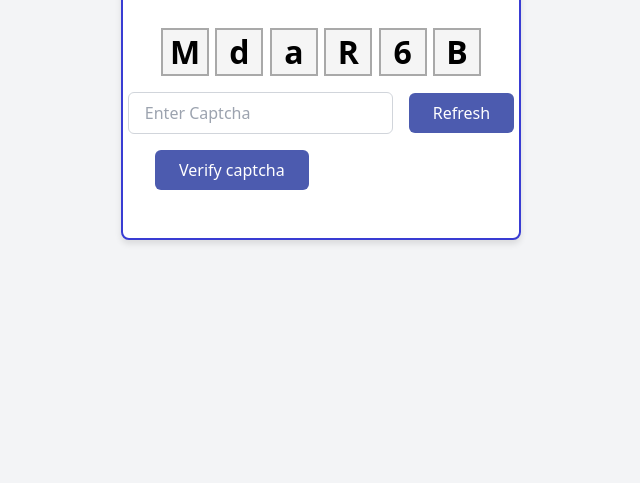
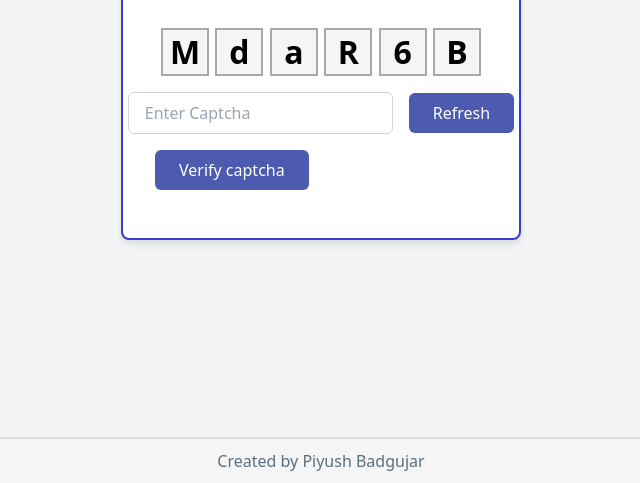
Before and after one commit to immortalWebDev/Captcha-generator, a plain HTML site: page index.html in a window 1280 px wide. Shown: the part 317-800 px from the top of the page, without its empty margins (319-959 px from the left). Drawn offline with nearby package versions, Linux system fonts and the light colour scheme.

Commit message:
Added simple footer and styling

```diff
--- a/index.html
+++ b/index.html
@@ -26,7 +26,10 @@
         <p id="resultMessage" class="result-message mt-4"></p>
     </div>
 
-    <script src="script.js"></script>
+    <footer>
+        <p>Created by Piyush Badgujar</p>
+      </footer>
 </body>
+<script src="script.js"></script>
 
 </html>
--- a/styles.css
+++ b/styles.css
@@ -66,3 +66,20 @@
     background-color: #f5f5f5;
     margin: 0 0.2rem;
 }
+
+
+footer {
+    background-color: #f5f5f5;
+    color: #5c6f7b;
+    text-align: center;
+    padding: 10px;
+    border-top: 2px solid #ddd;
+    position: fixed;
+    bottom: 0;
+    width: 100%;
+  }
+
+  footer p {
+    margin: 0;
+    font-size: 1rem;
+  }
```
Also changed, not shown: 1 other file.
